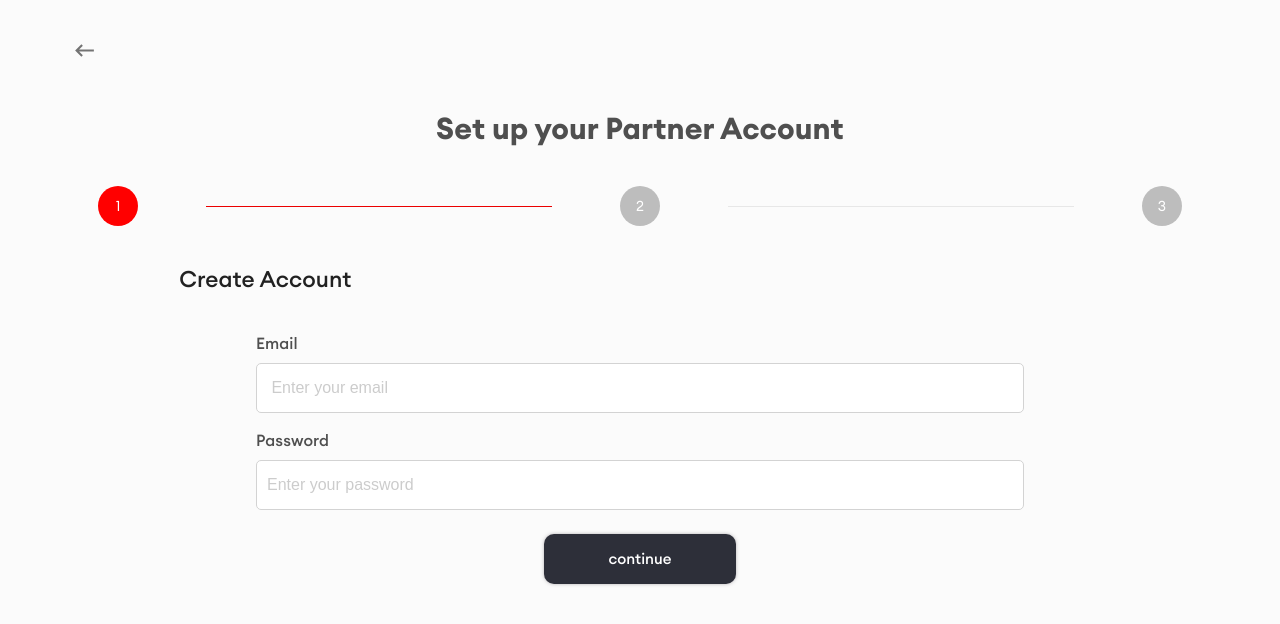
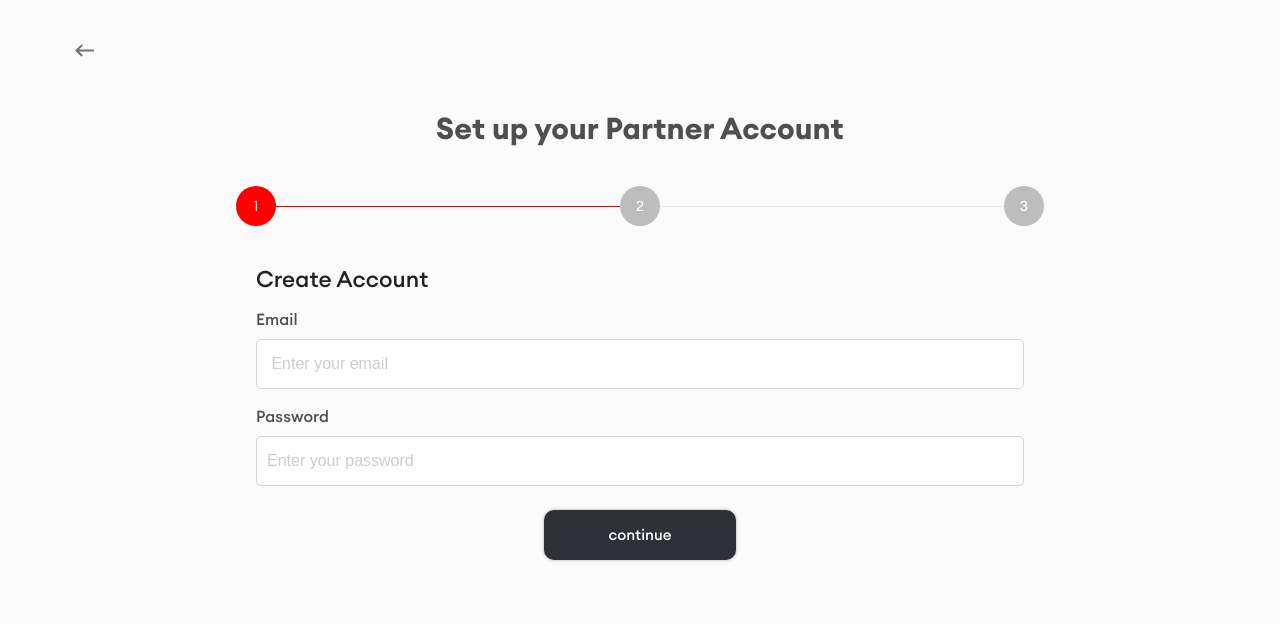
Before and after one commit to isiakaabd/Heala-website, a React (Create React App) app: page / in a window 1280 px wide. Shown: the top 624 px of the page. Built offline with nearby package versions, Linux system fonts and the light colour scheme.

Commit message:
modified

```diff
--- a/src/components/pages/BecomePartner.js
+++ b/src/components/pages/BecomePartner.js
@@ -14,9 +14,10 @@ const BecomePartner = () => {
       },
     },
     width: {
-      width: "30%",
+      width: "60%",
+      flexGrow: 2,
       [theme.breakpoints.down("sm")]: {
-        width: "20%",
+        width: "40%",
       },
     },
   }));
@@ -62,12 +63,19 @@ const BecomePartner = () => {
             Set up your Partner Account
           </Typography>
         </Grid>
-        <Grid item container justifyContent="space-around" alignItems="center" flexWrap="no-wrap">
-          <Avatar sx={{ background: z }}>1</Avatar>
-          <Divider light sx={{ background: z }} className={classes.width} />
-          <Avatar sx={{ background: y }}>2</Avatar>
-          <Divider light sx={{ background: y }} className={classes.width} />
-          <Avatar sx={{ background: w }}>3</Avatar>
+        <Grid item container sx={{ justifyContent: "center" }}>
+          <Grid item container md={4} xs={4} alignItems="center">
+            <Avatar sx={{ background: z }}>1</Avatar>
+            <Divider light sx={{ background: z }} className={classes.width} />
+          </Grid>
+          <Grid item container alignItems="center" md={4} xs={4}>
+            <Avatar sx={{ background: y }}>2</Avatar>
+            <Divider light sx={{ background: y }} className={classes.width} />
+          </Grid>
+          <Grid item>
+            <Avatar sx={{ background: w }}>3</Avatar>
+            {/* <Divider light sx={{ background: y }} className={classes.width} /> */}
+          </Grid>
         </Grid>
         <Create step={step} state={state} handleNext={handleNext} handlePrevious={handlePrevious} />
       </Grid>
--- a/src/components/pages/PageOne.js
+++ b/src/components/pages/PageOne.js
@@ -29,9 +29,8 @@ const PageOne = ({ state, handleNext }) => {
 
   return (
     <Grid item container direction="column" gap={5}>
-      <Grid item width="80%" margin="auto" container justifyContent="left">
-        <Typography variant="h3">Create Account</Typography>
-      </Grid>
+      {/* <Grid item width="80%" margin="auto" container justifyContent="left">
+      </Grid> */}
       <Grid item>
         <Formik initialValues={state} validateOnChange={false} validateOnMount>
           {(formik) => {
@@ -39,6 +38,9 @@ const PageOne = ({ state, handleNext }) => {
               <Form>
                 <Grid container item gap={3}>
                   <Grid item container justifyContent="center" rowSpacing={2}>
+                    <Grid item container md={8} sm={10}>
+                      <Typography variant="h3">Create Account</Typography>
+                    </Grid>
                     <Grid item container md={8} sm={10}>
                       <FormikControl
                         control="input"
```
Also changed, not shown: 1 other file (tests, documents, lock files or other folders).
